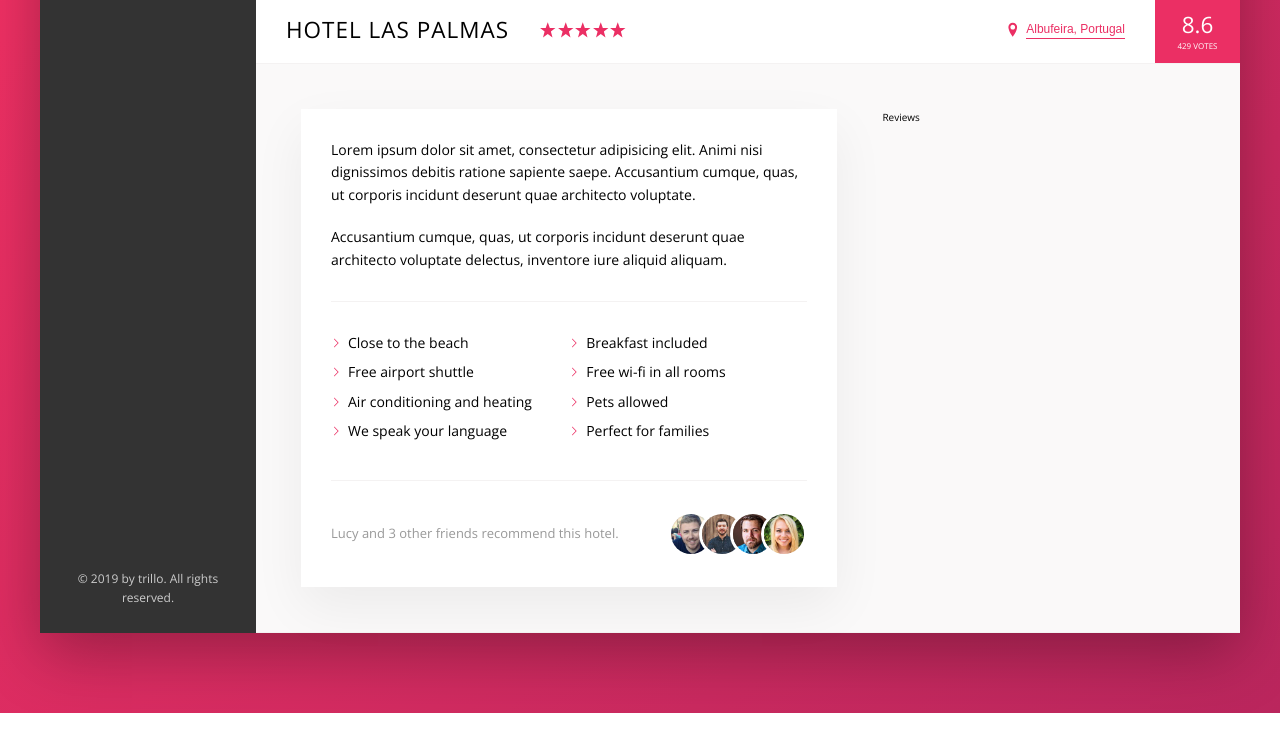
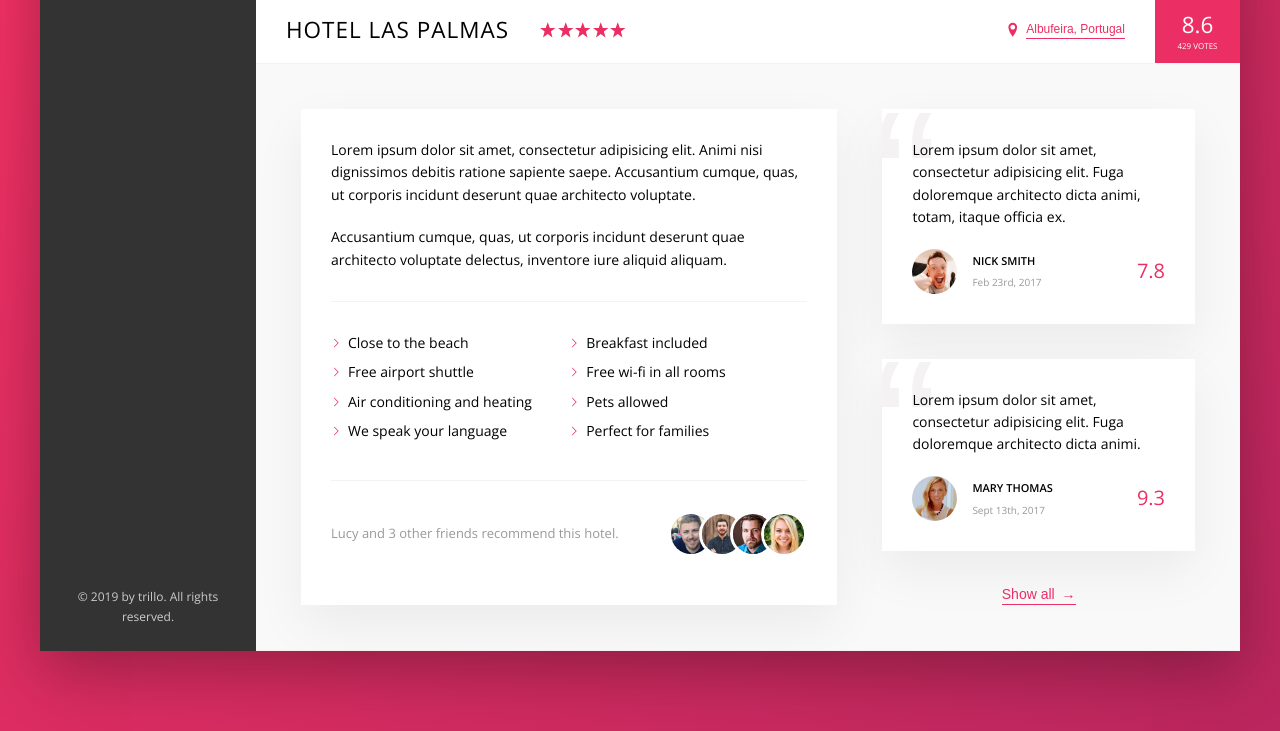
Before and after one commit to jonas1307/udemy-trillo, a website: page index.html in a window 1280 px wide. Shown: the part 538-1269 px from the top of the page. Drawn offline with nearby package versions, Linux system fonts and the light colour scheme.

Commit message:
user reviews component

```diff
--- a/index.html
+++ b/index.html
@@ -161,7 +161,35 @@
                             </div>
                         </div>
                         <div class="user-reviews">
-                            Reviews
+                            <figure class="review">
+                                <blockquote class="review__text">
+                                    Lorem ipsum dolor sit amet, consectetur adipisicing elit. Fuga doloremque architecto dicta animi, totam, itaque officia ex.
+                                </blockquote>
+                                <figcaption class="review__user">
+                                    <img src="img/user-1.jpg" alt="User 1" class="review__photo">
+                                    <div class="review__user-box">
+                                        <p class="review__user-name">Nick Smith</p>
+                                        <p class="review__user-date">Feb 23rd, 2017</p>
+                                    </div>
+                                    <div class="review__rating">7.8</div>
+                                </figcaption>
+                            </figure>
+
+                            <figure class="review">
+                                <blockquote class="review__text">
+                                    Lorem ipsum dolor sit amet, consectetur adipisicing elit. Fuga doloremque architecto dicta animi.
+                                </blockquote>
+                                <figcaption class="review__user">
+                                    <img src="img/user-2.jpg" alt="User 2" class="review__photo">
+                                    <div class="review__user-box">
+                                        <p class="review__user-name">Mary Thomas</p>
+                                        <p class="review__user-date">Sept 13th, 2017</p>
+                                    </div>
+                                    <div class="review__rating">9.3</div>
+                                </figcaption>
+                            </figure>
+
+                            <button class="btn-inline">Show all <span>&rarr;</span></button>
                         </div>
                     </div>
                 </main>
--- a/sass/_components.scss
+++ b/sass/_components.scss
@@ -252,8 +252,17 @@
     cursor: pointer;
     transition: all .2s;
 
+    & span {
+        margin-left: 3px;
+        transition: margin-left .2s;
+    }
+
     &:hover {
         color: var(--color-grey-dark-1);
+
+        span {
+            margin-left: 8px;
+        }
     }
 
     &:focus {
@@ -344,3 +353,64 @@
         }
     }
 }
+
+.review {
+    background-color: #fff;
+    box-shadow: var(--shadow-light);
+    padding: 3rem;
+    margin-bottom: 3.5rem;
+    position: relative;
+    overflow: hidden;
+
+    &__text {
+        position: relative;
+        margin-bottom: 2rem;
+        z-index: 10;
+    }
+
+    &__user {
+        display: flex;
+        align-items: center;
+    }
+
+    &__photo {
+        height: 4.5rem;
+        width: 4.5rem;
+        border-radius: 50%;
+        margin-right: 1.5rem;
+    }
+
+    &__user-box {
+        margin-right: auto;
+    }
+
+    &__user-name {
+        text-transform: uppercase;
+        font-size: 1.1rem;
+        font-weight: 600;
+        margin-bottom: .5rem;
+    }
+
+    &__user-date {
+        font-size: 1rem;
+        color: var(--color-grey-dark-3);
+    }
+
+    &__rating {
+        color: var(--color-primary);
+        font-size: 2rem;
+        font-weight: 300;
+    }
+
+    &::before {
+        content: "\201C";
+        position: absolute;
+        top: -2.75rem;
+        left: -1rem;
+        line-height: 1;
+        font-size: 20rem;
+        color: var(--color-grey-light-2);
+        font-family: sans-serif;
+        z-index: 1;
+    }
+}
--- a/sass/_layout.scss
+++ b/sass/_layout.scss
@@ -35,6 +35,7 @@
 }
 
 .detail {
+    font-size: 1.4rem;
     display: flex;
     padding: 4.5rem;
     background-color: var(--color-grey-light-1);
@@ -42,7 +43,6 @@
 }
 
 .description {
-    font-size: 1.4rem;
     flex: 0 0 60%;
     background-color: #fff;
     box-shadow: var(--shadow-light);
@@ -52,4 +52,8 @@
 
 .user-reviews {
     flex: 1;
+
+    display: flex;
+    flex-direction: column;
+    align-items: center;
 }
```
Also changed, not shown: css/style.css.
